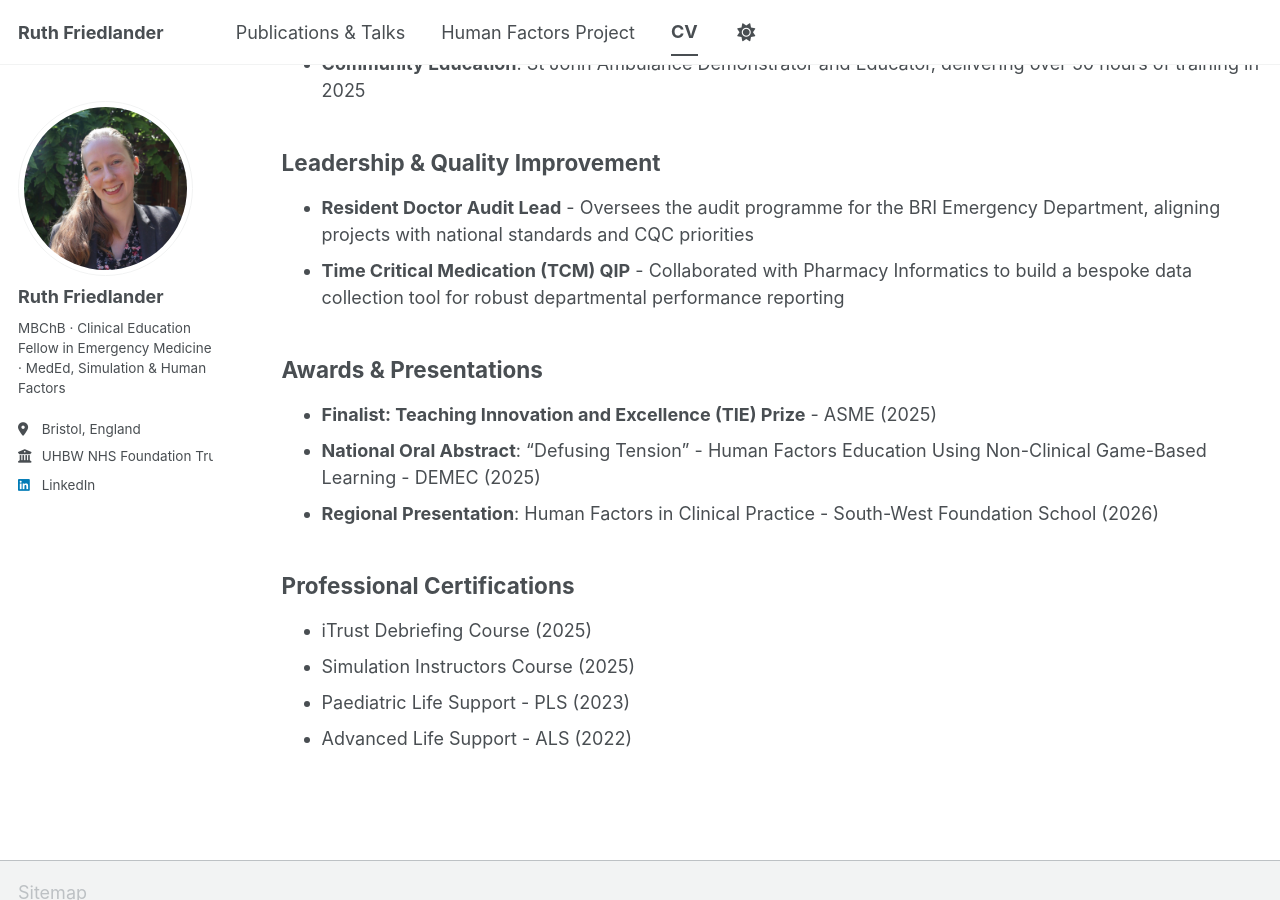
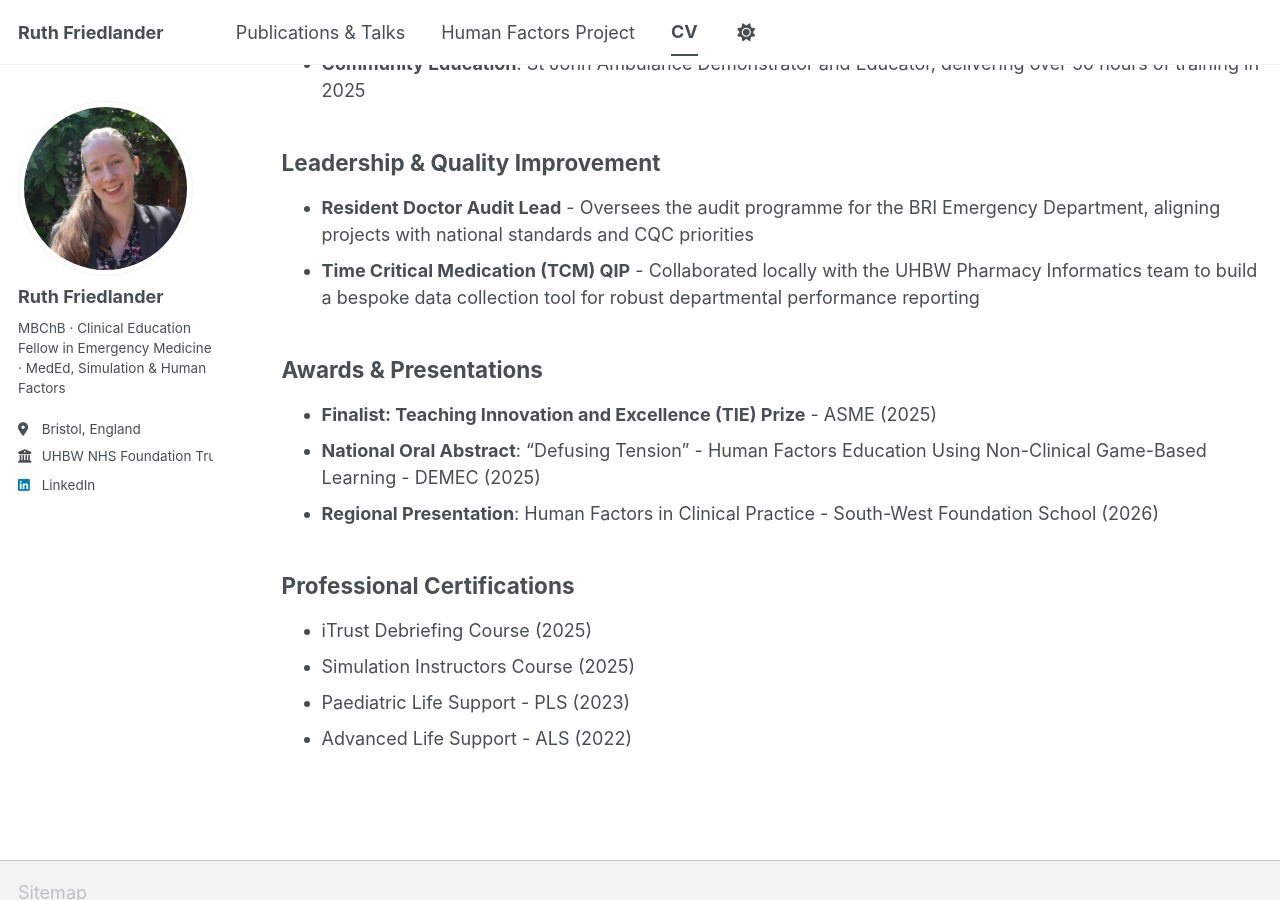
Before and after one commit to ruthfriedlander/ruthfriedlander.github.io, a Jekyll site: the page built from _pages/cv.md, in a window 1280 px wide and 900 px high, scrolled down 1276 px. Built offline with Jekyll 4.4.1, drawn with Linux system fonts in a browser that asks for light colours; a script bundle is joined from its source files by our own code; library files that are not in the unit come from our copies.

Commit message:
feat: add CV page with professional curriculum vitae content

```diff
--- a/_pages/cv.md
+++ b/_pages/cv.md
@@ -48,7 +48,7 @@ redirect_from:
 ## Leadership & Quality Improvement
 
 * **Resident Doctor Audit Lead** - Oversees the audit programme for the BRI Emergency Department, aligning projects with national standards and CQC priorities
-* **Time Critical Medication (TCM) QIP** - Collaborated with Pharmacy Informatics to build a bespoke data collection tool for robust departmental performance reporting
+* **Time Critical Medication (TCM) QIP** - Collaborated locally with the UHBW Pharmacy Informatics team to build a bespoke data collection tool for robust departmental performance reporting
 
 ## Awards & Presentations
 
```
